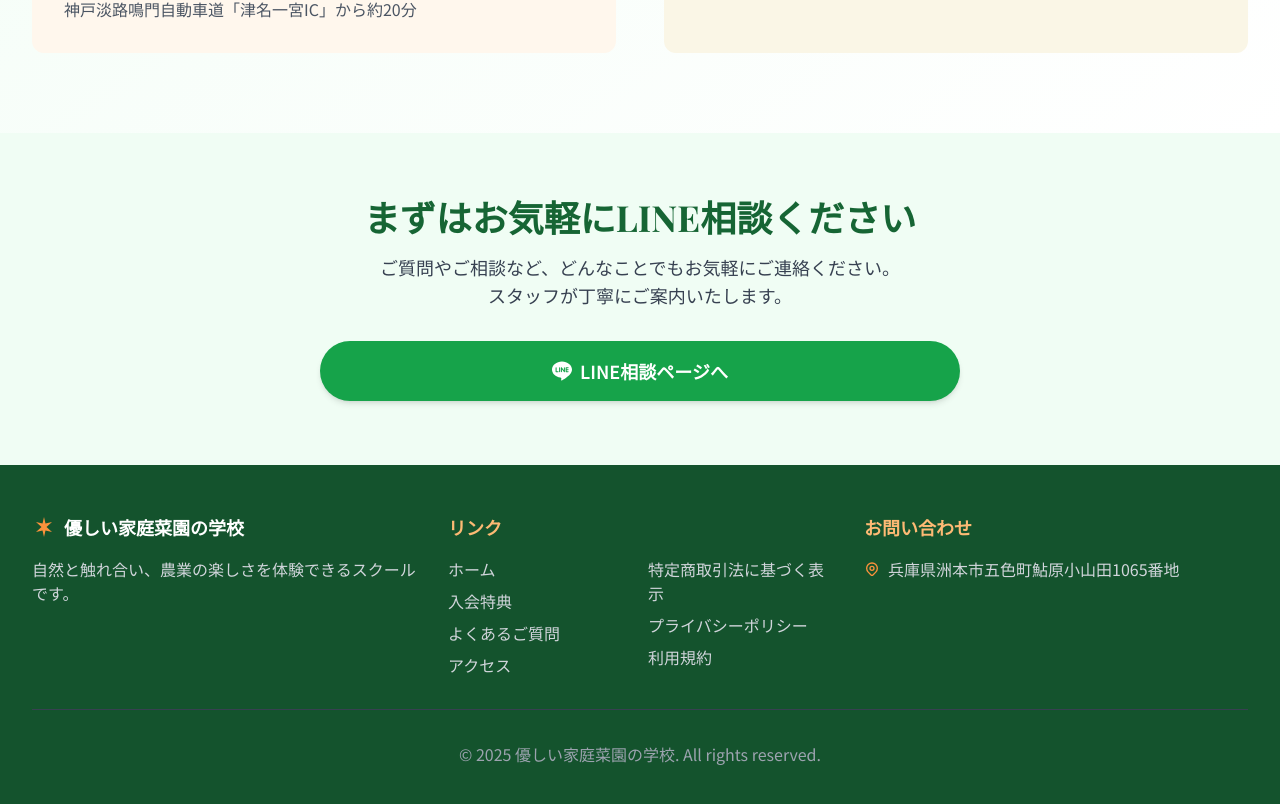
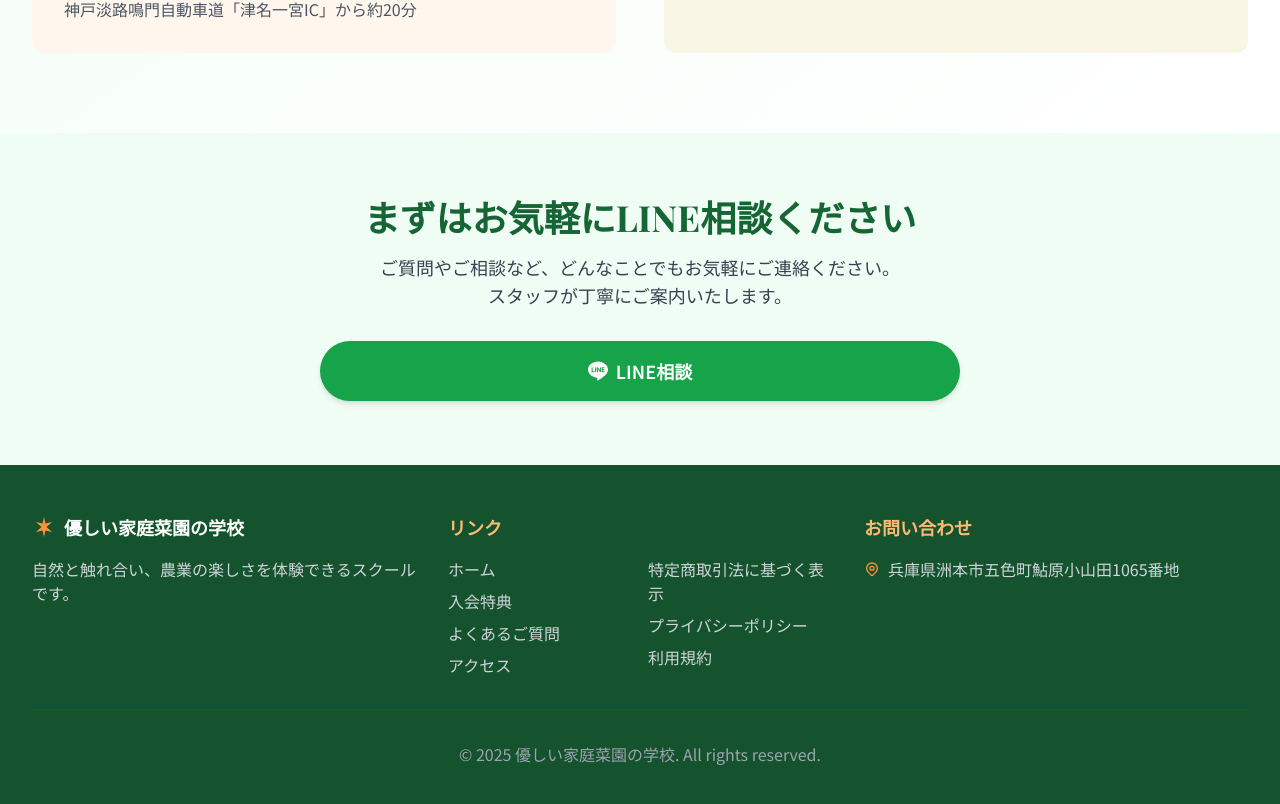
Before and after one commit to axprinc/agricultural-school-site, a Next.js app: page / in a window 1280 px wide. Shown: the part 8752-9556 px from the top of the page. Built offline with nearby package versions, Linux system fonts and the light colour scheme.

Commit message:
LINE相談リンクをヘッダーと同じURLに統一

```diff
--- a/src/app/page.tsx
+++ b/src/app/page.tsx
@@ -1216,7 +1216,7 @@ export default function Home() {
           <h2 className="text-3xl md:text-4xl font-bold text-farm-green-800 mb-4 font-elegant">まずはお気軽にLINE相談ください</h2>
           <p className="text-lg text-gray-700 mb-8">ご質問やご相談など、どんなことでもお気軽にご連絡ください。<br className="hidden md:inline" />スタッフが丁寧にご案内いたします。</p>
           <a
-            href="/line-qr"
+            href="https://line.me/R/ti/p/@650hmqnu"
             target="_blank"
             rel="noopener noreferrer"
             className="inline-block px-8 py-4 bg-farm-green-600 text-white text-lg font-semibold rounded-full shadow-md hover:bg-farm-green-700 transition-colors duration-200 flex items-center justify-center mx-auto"
@@ -1224,7 +1224,7 @@ export default function Home() {
             <svg className="w-5 h-5 mr-2" fill="currentColor" viewBox="0 0 24 24">
               <path d="M19.365 9.863c.349 0 .63.285.63.631 0 .345-.281.63-.63.63H17.61v1.125h1.755c.349 0 .63.283.63.63 0 .344-.281.629-.63.629h-2.386c-.345 0-.627-.285-.627-.629V8.108c0-.345.282-.63.63-.63h2.386c.346 0 .627.285.627.63 0 .349-.281.63-.63.63H17.61v1.125h1.755zm-3.855 3.016c0 .27-.174.51-.432.596-.064.021-.133.031-.199.031-.211 0-.391-.09-.51-.25l-2.443-3.317v2.94c0 .344-.279.629-.631.629-.346 0-.626-.285-.626-.629V8.108c0-.27.173-.51.43-.595.06-.023.136-.033.194-.033.195 0 .375.104.495.254l2.462 3.33V8.108c0-.345.282-.63.63-.63.345 0 .63.285.63.63v4.771zm-5.741 0c0 .344-.282.629-.631.629-.345 0-.627-.285-.627-.629V8.108c0-.345.282-.63.63-.63.346 0 .628.285.628.63v4.771zm-2.466.629H4.917c-.345 0-.63-.285-.63-.629V8.108c0-.345.285-.63.63-.63.348 0 .63.285.63.63v4.141h1.756c.348 0 .629.283.629.63 0 .344-.282.629-.629.629M24 10.314C24 4.943 18.615.572 12 .572S0 4.943 0 10.314c0 4.811 4.27 8.842 10.035 9.608.391.082.923.258 1.058.59.12.301.079.766.038 1.08l-.164 1.02c-.045.301-.24 1.186 1.049.645 1.291-.539 6.916-4.078 9.436-6.975C23.176 14.393 24 12.458 24 10.314"/>
             </svg>
-            LINE相談ページへ
+            LINE相談
           </a>
         </div>
       </section>
```
